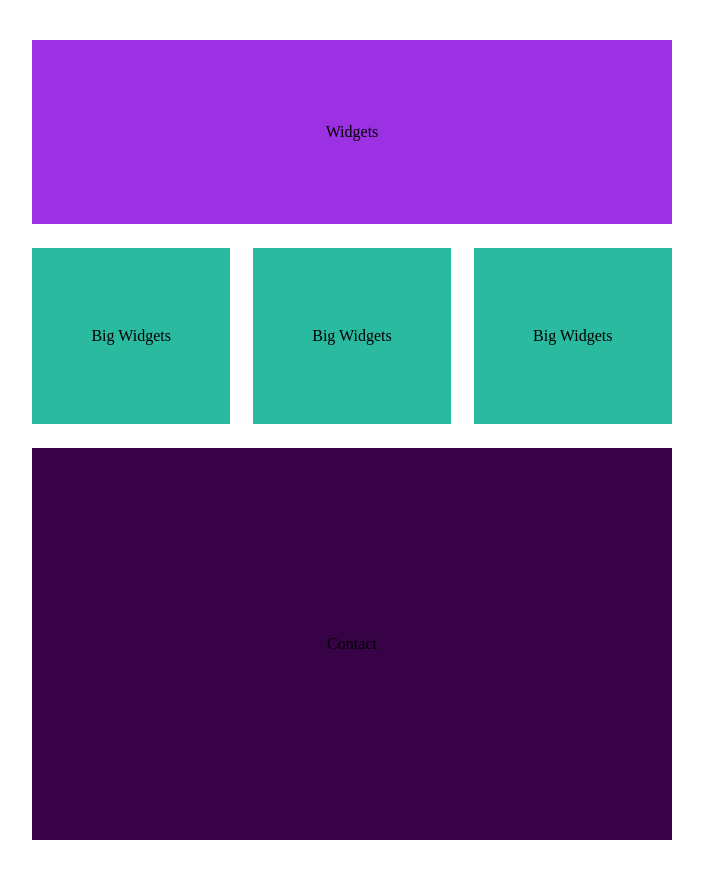
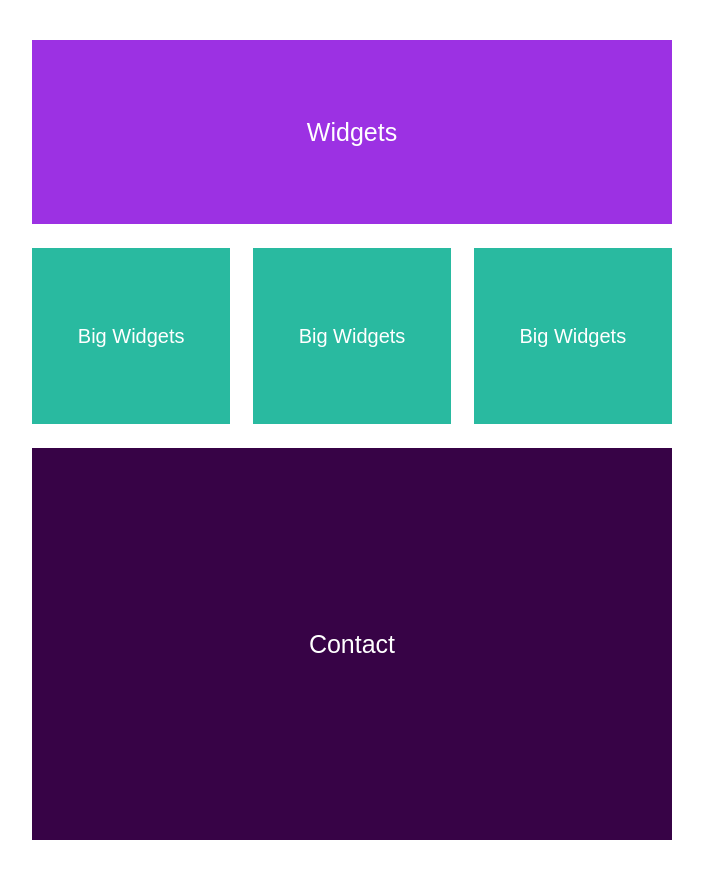
Before and after one commit to YuuKiomaru/html-1, a plain HTML site: page lesson2/index.html in a window 1280 px wide. Shown: the whole page, without its empty margins (288-991 px from the left). Drawn offline with Linux system fonts and the light colour scheme.

Commit message:
init save(commit)

```diff
--- a/lesson2/main.css
+++ b/lesson2/main.css
@@ -16,6 +16,7 @@
     width: 100%;
     height: 23%;
     background: #9c31e3;
+    font-size: 25px
 }
 .child2{
     width: 100%;
@@ -29,14 +30,18 @@
     width: 100%;
     height: 49%;
     background: #370346;
+    font-size: 25px
 }
 .inner-block{
     width: 31%;
     height: 100%;
     background: #29baa0;
+    font-size: 20px
 }
 .inner-block,.child1,.child3 {
     display: flex;
     justify-content: center;
     align-items: center;
+    color: white;
+    font-family: Arial, sans-serif;
 }
```
